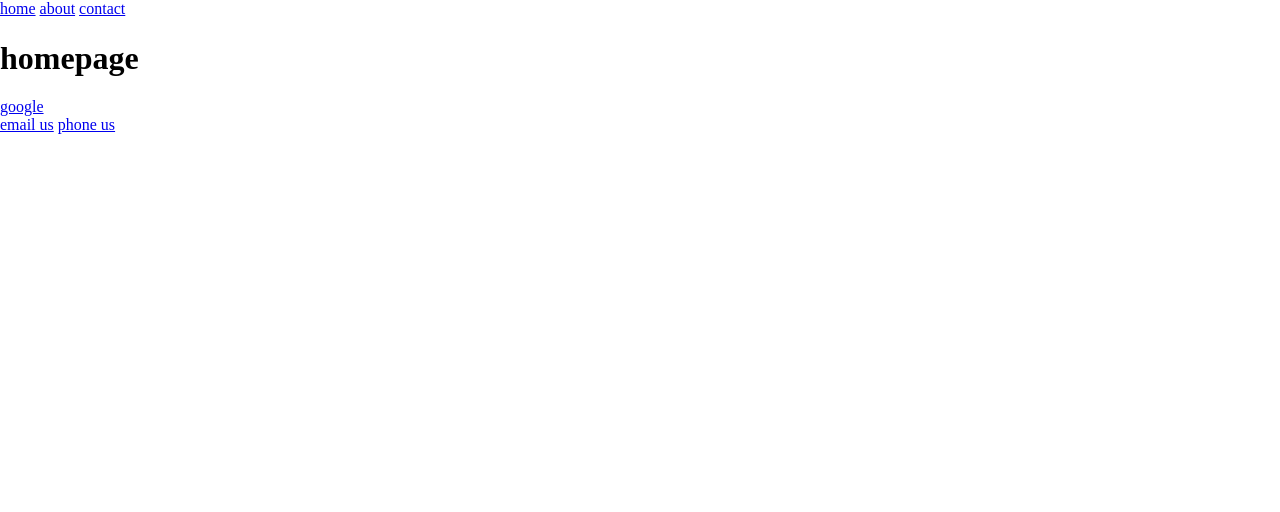
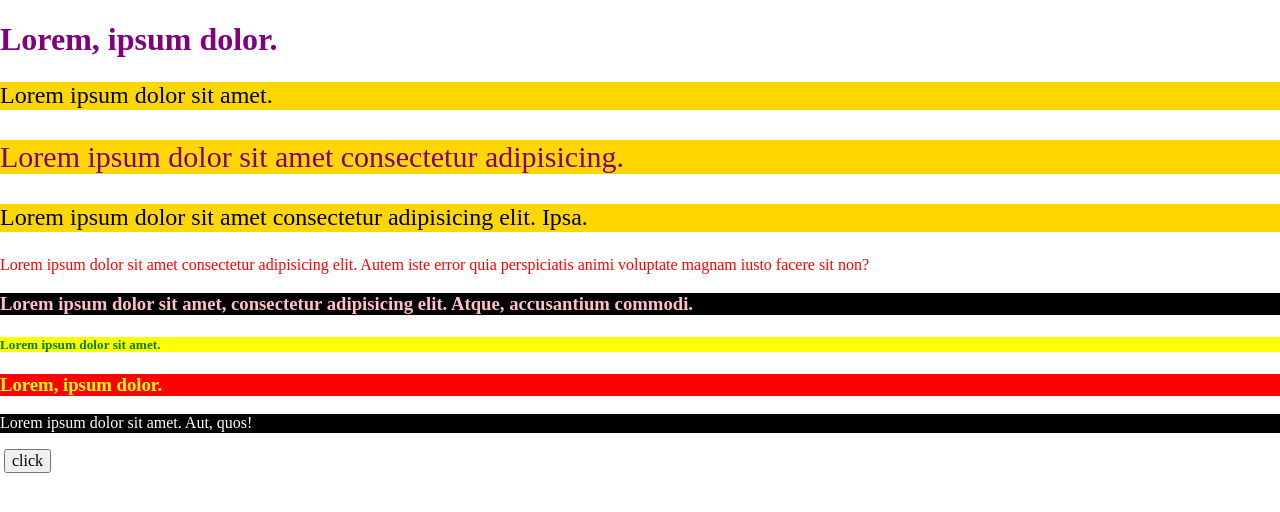
Before and after one commit to biigii/project3-june2022, a plain HTML site: page project3/index.html in a window 1280 px wide. Drawn offline with nearby package versions, Linux system fonts and the light colour scheme.

Commit message:
class combination added

```diff
--- /dev/null
+++ b/project3/assets/css/styles-1.css
@@ -0,0 +1,68 @@
+/* id - class - type */
+/* 1-1-1 */
+
+/* 1-0-0 */
+#main-header {
+    color: purple;
+}
+
+/* 0-1-0 */
+.heading {
+    color: pink;
+}
+
+/* 0-0-1 */
+h1 {
+    color: red;
+}
+
+/* 0-0-1 */
+h1 {
+    color: orange;
+    color: blue;
+}
+
+/* p {
+  background-color: yellow;
+} */
+
+/* .text {
+  background-color: gold;
+} */
+
+.content p {
+    background-color: gold;
+    font-size: 24px;
+}
+
+.content .text {
+    color: purple;
+    font-size: 30px;
+}
+
+p.paragraph {
+    color: red;
+}
+
+h3.paragraph {
+    color: pink;
+    background-color: black;
+}
+
+h5.sub-heading.important {
+    color: green;
+    background-color: yellow;
+}
+
+.wrapper h3 {
+    background-color: red;
+    color: yellow;
+}
+
+.wrapper p {
+    color: white;
+    background-color: black;
+}
+
+/* .wrapper img {}
+.wrapper button {} */
--- /dev/null
+++ b/project3/assets/css/styles-2.css
@@ -0,0 +1,3 @@
+h1 {
+  color: green
+}
--- a/project3/index.html
+++ b/project3/index.html
@@ -7,24 +7,43 @@
         <title>homepage</title>
         <!-- <link rel="stylesheet" href="./assets/css/normalize.css"> -->
         <link rel="stylesheet" href="https://necolas.github.io/normalize.css/8.0.1/normalize.css" />
-        <link rel="stylesheet" href="./assets/css/styles.css" />
+
+        <!-- <link rel="stylesheet" href="./assets/css/styles-2.css"> -->
+        <link rel="stylesheet" href="./assets/css/styles-1.css" />
         <link rel="icon" href="./assets/images/favicon.png" />
     </head>
     <body>
-        <header>
-            <nav>
-               <!-- a*3 -->
-                <a href="./index.html">home</a>
-                <a href="./about-us.html">about</a>
-                <a href="./contact.html">contact</a>
-            </nav>
-        </header>
-        <h1>homepage</h1>
-        <a href="https://ww.google.com" target="_blank">google</a>
-        <main>
-        <footer>
-            <a href="mailto:behshad@xeba.co.nz">email us</a>
-            <a href="tel:02123456">phone us</a>
-        </footer>
+        <!-- <h1 class="heading" id="main-header" style="color: gold">Lorem, ipsum dolor.</h1> -->
+         <h1 class="heading" id="main-header">Lorem, ipsum dolor.</h1>
+
+         <!-- <div class="text"></div>
+         .text -->
+
+         <div class="content">
+            <p>Lorem ipsum dolor sit amet.</p>
+            <p class="text">Lorem ipsum dolor sit amet consectetur adipisicing.</p>
+            <p>Lorem ipsum dolor sit amet consectetur adipisicing elit. Ipsa.</p>
+         </div>
+
+         <p class="paragraph">Lorem ipsum dolor sit amet consectetur adipisicing elit. Autem iste error quia perspiciatis animi voluptate magnam iusto facere sit non?</p>
+
+         <h3 class="paragraph">Lorem ipsum dolor sit amet, consectetur adipisicing elit. Atque, accusantium commodi.</h3>
+
+         <h5 class="sub-heading important">Lorem ipsum dolor sit amet.</h5>
+
+
+         <!-- B.E.M -->
+         <section class="wrapper">
+            <h3>Lorem, ipsum dolor.</h3>
+            <p>Lorem ipsum dolor sit amet. Aut, quos!</p>
+            <img src="" alt="">
+            <button>click</button>
+         </section>
+
+         <!-- incorrect
+         <h3>
+            <div class="paragraph"></div>
+         </h3> -->
+
     </body>
 </html>
```
